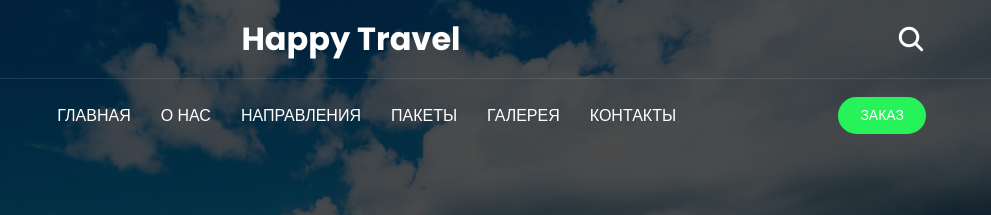
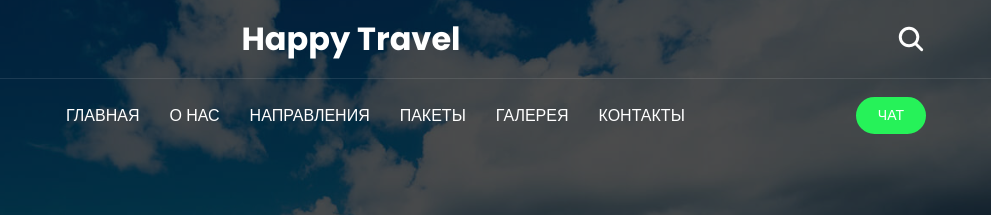
Before and after one commit to gumarovamanj/happrytrvl, a plain HTML site: page index.html in a window 1280 px wide. Shown: the top 215 px of the page, 289-1280 px from the left. Drawn offline with nearby package versions, Linux system fonts and the light colour scheme.

Commit message:
Update index.html

```diff
--- a/index.html
+++ b/index.html
@@ -144,7 +144,7 @@
 
         </nav>
 
-        <button class="btn btn-primary">Заказ</button>
+        <button class="btn btn-primary">Чат</button>
 
       </div>
     </div>
```
